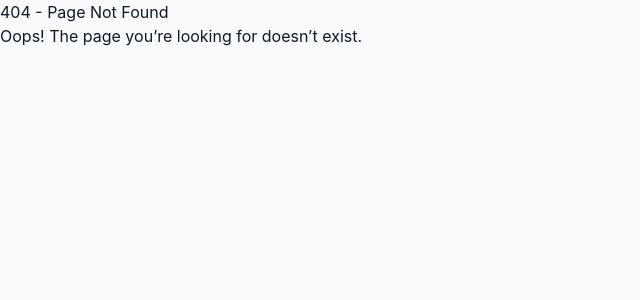
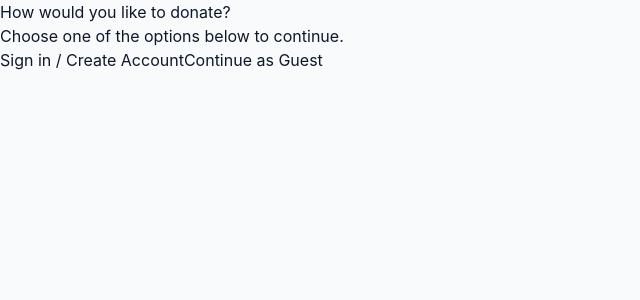
Before and after one commit to Lightcomputerstechnology/WishhoffRichies, a Next.js app: page /choose-donation-flow in a window 1280 px wide. Before the commit this address had no page. Shown: the top 300 px of the page, without its empty margins (0-640 px from the left). Built offline with nearby package versions, Linux system fonts and the light colour scheme.

Commit message:
Create choose-donation-flow.js

```diff
--- /dev/null
+++ b/pages/choose-donation-flow.js
@@ -0,0 +1,21 @@
+import { useRouter } from 'next/router'
+
+export default function ChooseDonationFlow() {
+  const router = useRouter()
+  const { id } = router.query // donation or wish id
+
+  return (
+    <div className="choose-flow">
+      <h2>How would you like to donate?</h2>
+      <p>Choose one of the options below to continue.</p>
+      <div className="options">
+        <button onClick={() => router.push(`/login?redirect=/checkout/${id}`)}>
+          Sign in / Create Account
+        </button>
+        <button onClick={() => router.push(`/checkout/${id}?guest=true`)}>
+          Continue as Guest
+        </button>
+      </div>
+    </div>
+  )
+}
```
